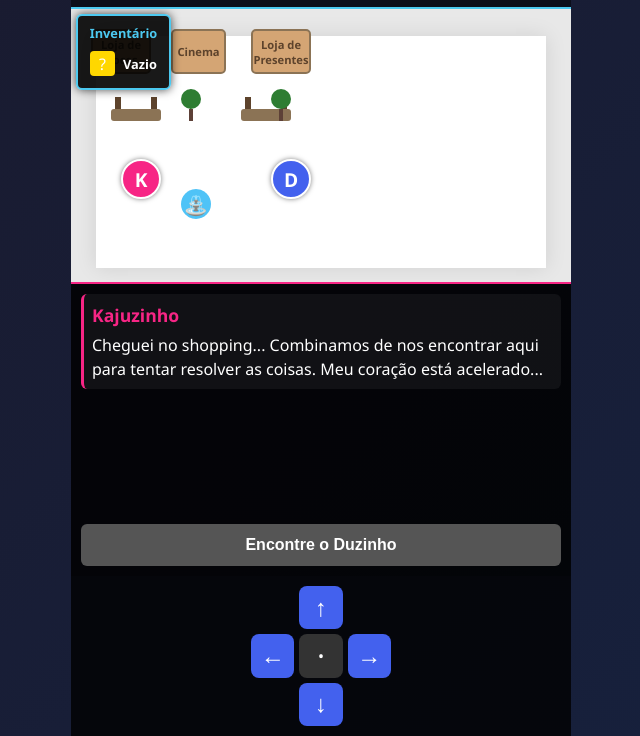
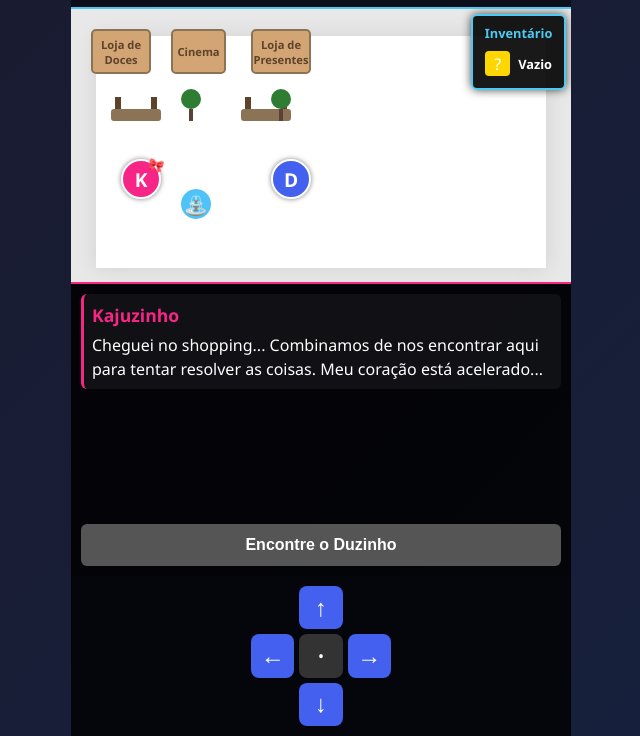
Before and after one commit to Oraldo20/me-perdoa-kajuzinho-2-, a plain HTML site: page index.html in a window 1280 px wide. Both pictures are taken after a click on the button "INICIAR JOGO". Shown: the part 64-800 px from the top of the page, without its empty margins (319-959 px from the left). Drawn offline with Linux system fonts and the light colour scheme.

Commit message:
Update index.html

```diff
--- a/index.html
+++ b/index.html
@@ -268,6 +268,16 @@
             background-color: #f72585;
         }
 
+        .kajuzinho::after {
+            content: "🎀";
+            position: absolute;
+            top: -5px;
+            right: -5px;
+            font-size: 0.8rem;
+            transform: rotate(15deg);
+            z-index: 51;
+        }
+
         .duzinho {
             background-color: #4361ee;
         }
@@ -485,7 +495,7 @@
         .inventory {
             position: absolute;
             top: 5px;
-            left: 5px;
+            right: 5px; /* MUDADO: direita em vez de esquerda */
             background-color: rgba(0, 0, 0, 0.9);
             padding: 8px;
             border-radius: 6px;
```
